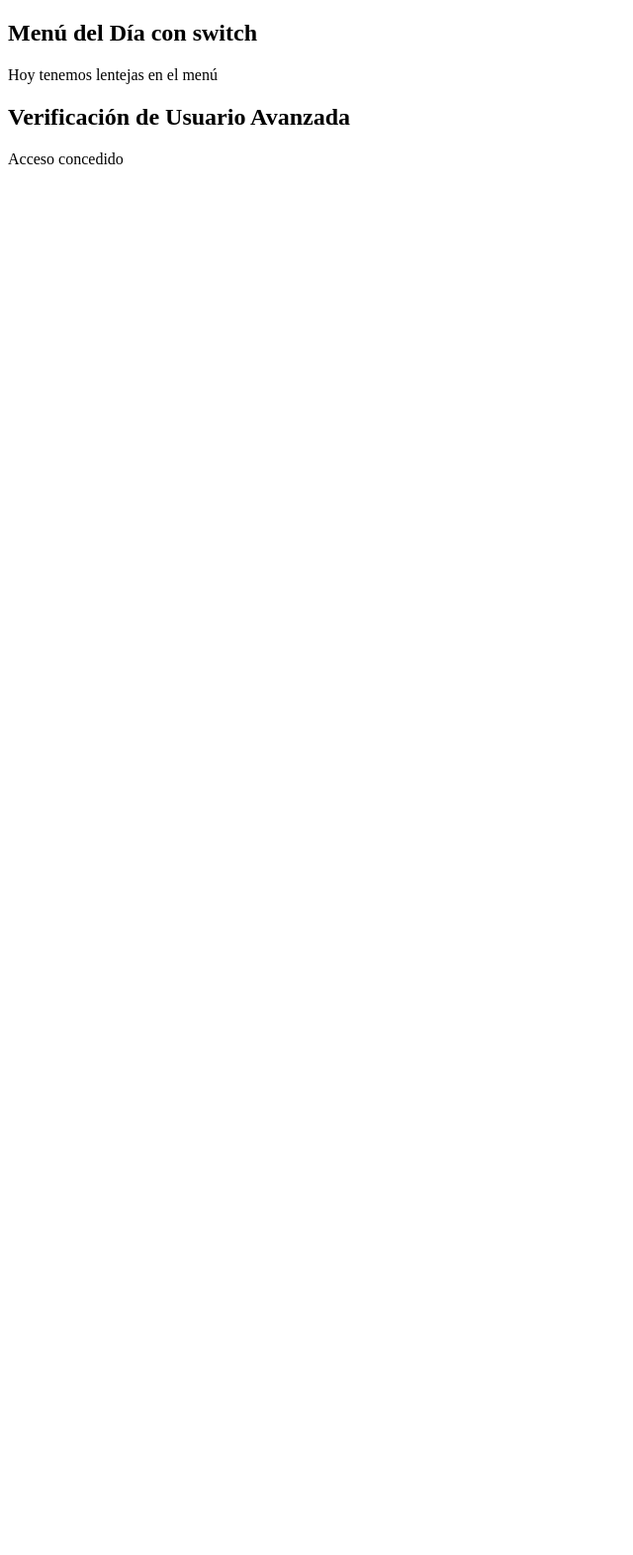
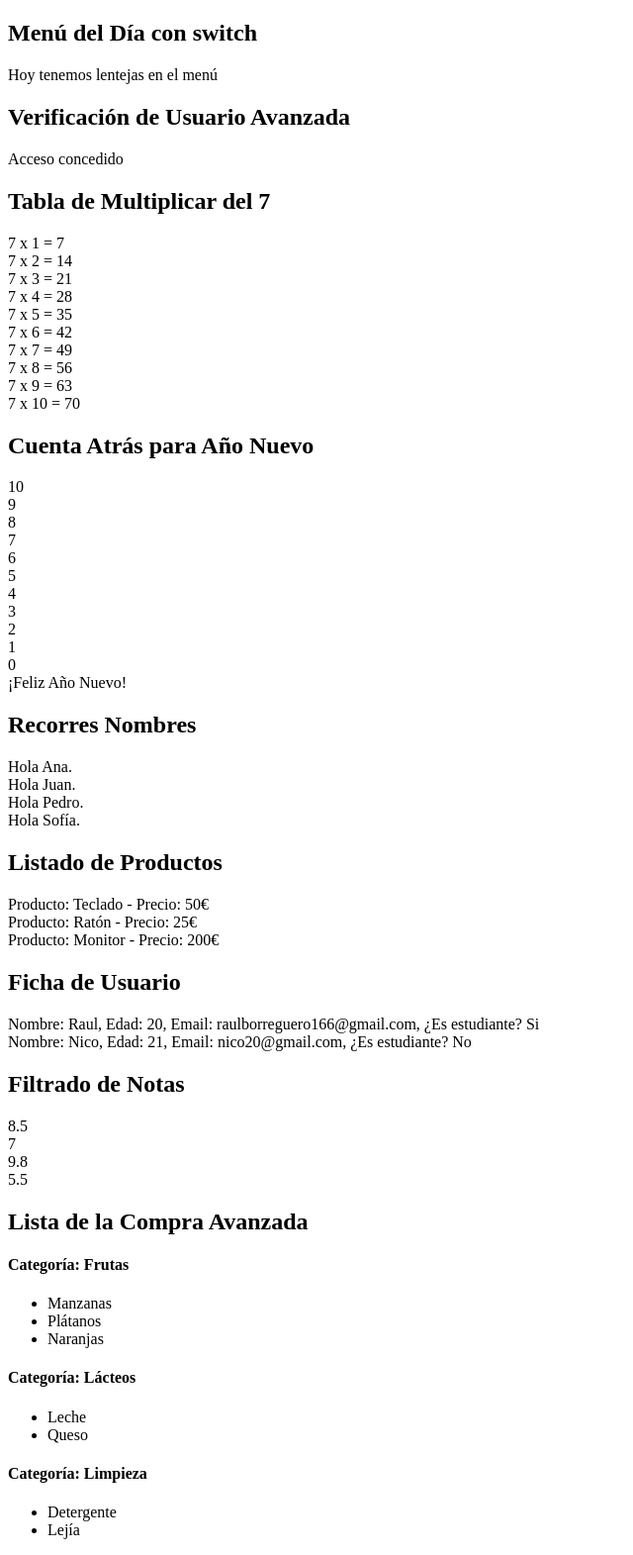
Before and after one commit to raulbm996/TaskFlow, a PHP site: page /problemas.php in a window 1280 px wide. Shown: the part 1124-2695 px from the top of the page at 99% size, without its empty margins (0-640 px from the left). Before the commit the page ends 1290 px from the top, so only its background shows below. Run offline with PHP 8.4, Linux system fonts and the light colour scheme.

Commit message:
problemas

```diff
--- a/public/problemas.php
+++ b/public/problemas.php
@@ -142,6 +142,7 @@ switch ($diaSemana) {
 
 //Problema 3.4: Verificación de Usuario Avanzada
 echo "<h2>Verificación de Usuario Avanzada</h2>";
+
 $rolUsuario = "admin";
 $usuarioActivo = "true";
 
@@ -152,6 +153,86 @@ if ($rolUsuario == "admin" && $usuarioActivo == "true") {
 }
 
 //Problema 4.1: Tabla de Multiplicar del 7
+echo "<h2>Tabla de Multiplicar del 7</h2>";
+
+for ($i = 1; $i <= 10; $i++) {
+    $resultado = 7 * $i;
+    echo "7 x $i = $resultado <br>";
+}
+
+//Problema 4.2: Cuenta atrás para año nuevo con bucle while
+echo "<h2>Cuenta Atrás para Año Nuevo</h2>";
+$i = 10;
+while ($i >= 0) {
+    echo "$i<br>";
+    $i--; //Decremento de i
+}
+
+echo "¡Feliz Año Nuevo!";
+
+//Problema 4.3: Recorrer Nombres
+echo "<h2>Recorres Nombres</h2>";
+
+$alumnos = ["Ana", "Juan", "Pedro", "Sofía"];
+foreach ($alumnos as $alumno) {
+    echo "Hola $alumno. <br>";
+}
+
+//Problema 4.4: Listado de Productos
+echo "<h2>Listado de Productos</h2>";
+
+$productos = [
+    ["nombre" => "Teclado", "precio" => 50],
+    ["nombre" => "Ratón", "precio" => 25],
+    ["nombre" => "Monitor", "precio" => 200]
+];
+foreach ($productos as $producto) {
+    echo "Producto: " . $producto['nombre'] . " - Precio: " . $producto["precio"] . "€<br>";
+}
+
+//Problema 5.1: Ficha de Usuario
+echo "<h2>Ficha de Usuario</h2>";
+
+$usuarios = [
+    ["nombre" => "Raul", "edad" => 20, "email" => "raulborreguero166@gmail.com", "¿Estudiante?" => "Si"],
+    ["nombre" => "Nico", "edad" => 21, "email" => "nico20@gmail.com", "¿Estudiante?" => "No"]
+];
+foreach ($usuarios as $usuario) {
+    echo "Nombre: " . $usuario['nombre'] . ", " . "Edad: " . $usuario['edad'] . ", " . "Email: " . $usuario['email'] . ", " . "¿Es estudiante?  " . $usuario['¿Estudiante?'] . " " . " <br>";
+}
+
+//Problema 5.2: Filtrado de Notas
+echo "<h2>Filtrado de Notas</h2>";
+
+$notas = [8.5, 4.2, 7.0, 9.8, 5.5, 3.9];
+foreach ($notas as $nota) {
+    if ($nota >= 5) {
+        echo " $nota <br>";
+    }
+}
+
+//Problema 5.3: Lista de la Compra Avanzada
+echo "<h2>Lista de la Compra Avanzada</h2>";
+
+$listaCompra = [
+    "Frutas" => ["Manzanas", "Plátanos", "Naranjas"],
+    "Lácteos" => ["Leche", "Queso"],
+    "Limpieza" => ["Detergente", "Lejía"]
+];
+//Usa bucles foreach anidados para imprimir la lista completa, mostrando primero el nombre de la categoría y luego los productos de esa categoría.
+foreach ($listaCompra as $lista => $tipos) {
+    echo "<h4>Categoría: $lista </h4>";
+    echo "<ul>";
+    foreach ($tipos as $tipo) {
+        echo "<li> $tipo </li>";
+    }
+    echo "</ul>";
+}
+
+
+
+
+
 
 
 ?>
```
